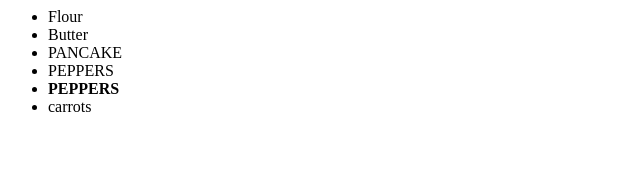
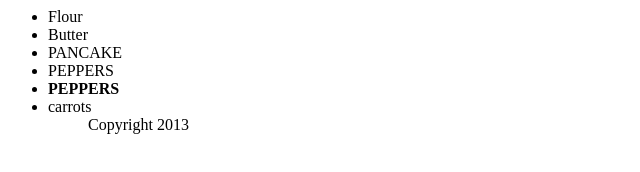
Before and after one commit to melissawahnish/grocerylist, a plain HTML site: page index.html in a window 1280 px wide. Shown: the whole page, without its empty margins (0-640 px from the left). Drawn offline with Linux system fonts and the light colour scheme.

Commit message:
Started off this footer

```diff
--- a/index.html
+++ b/index.html
@@ -7,5 +7,9 @@
 			<li>PEPPERS</li>
 			<li><b>PEPPERS</b></li>
 			<li>carrots</li>
+		<ul>
+		<footer>
+			Copyright 2013
+		</footer>
 	</body>
 </html>
```
